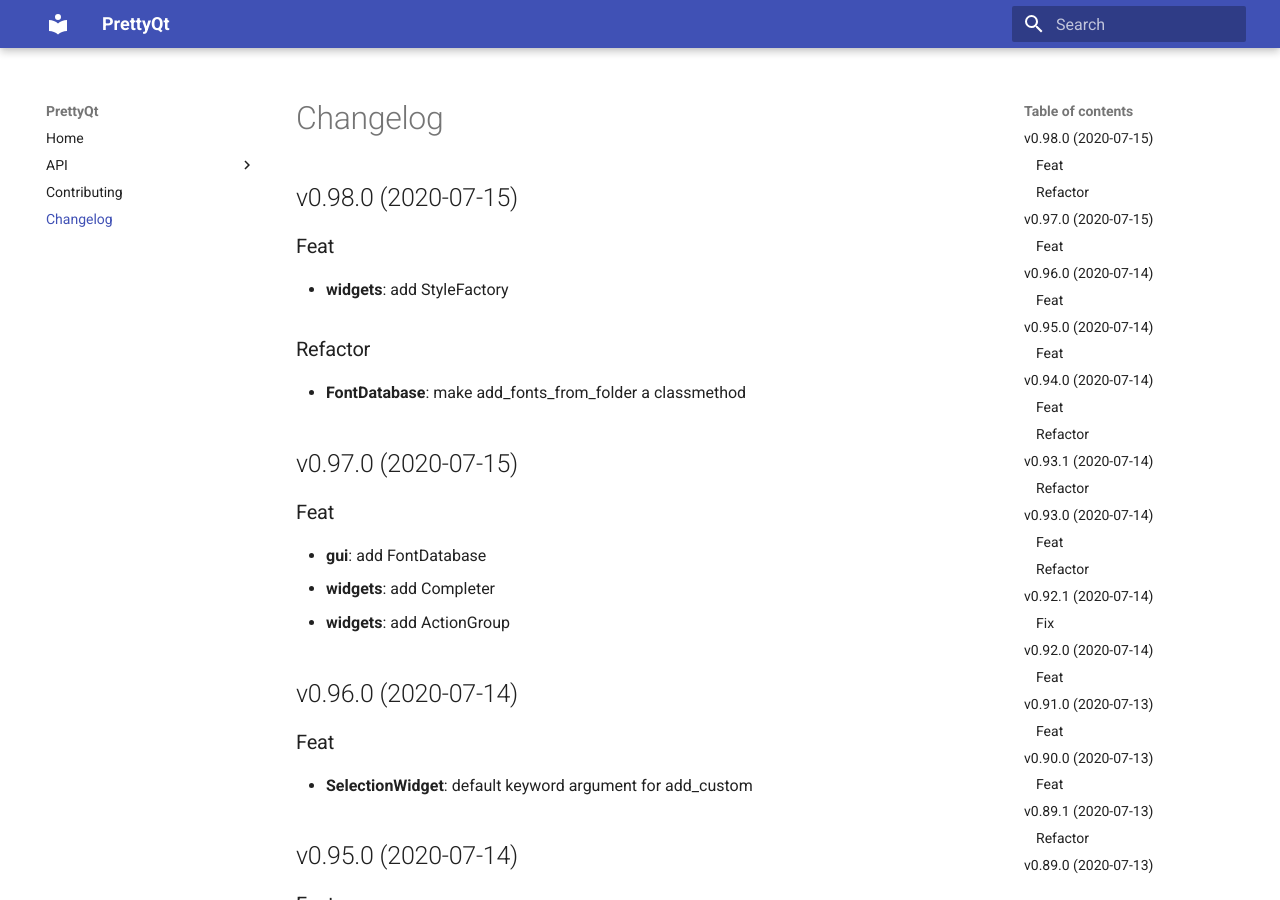
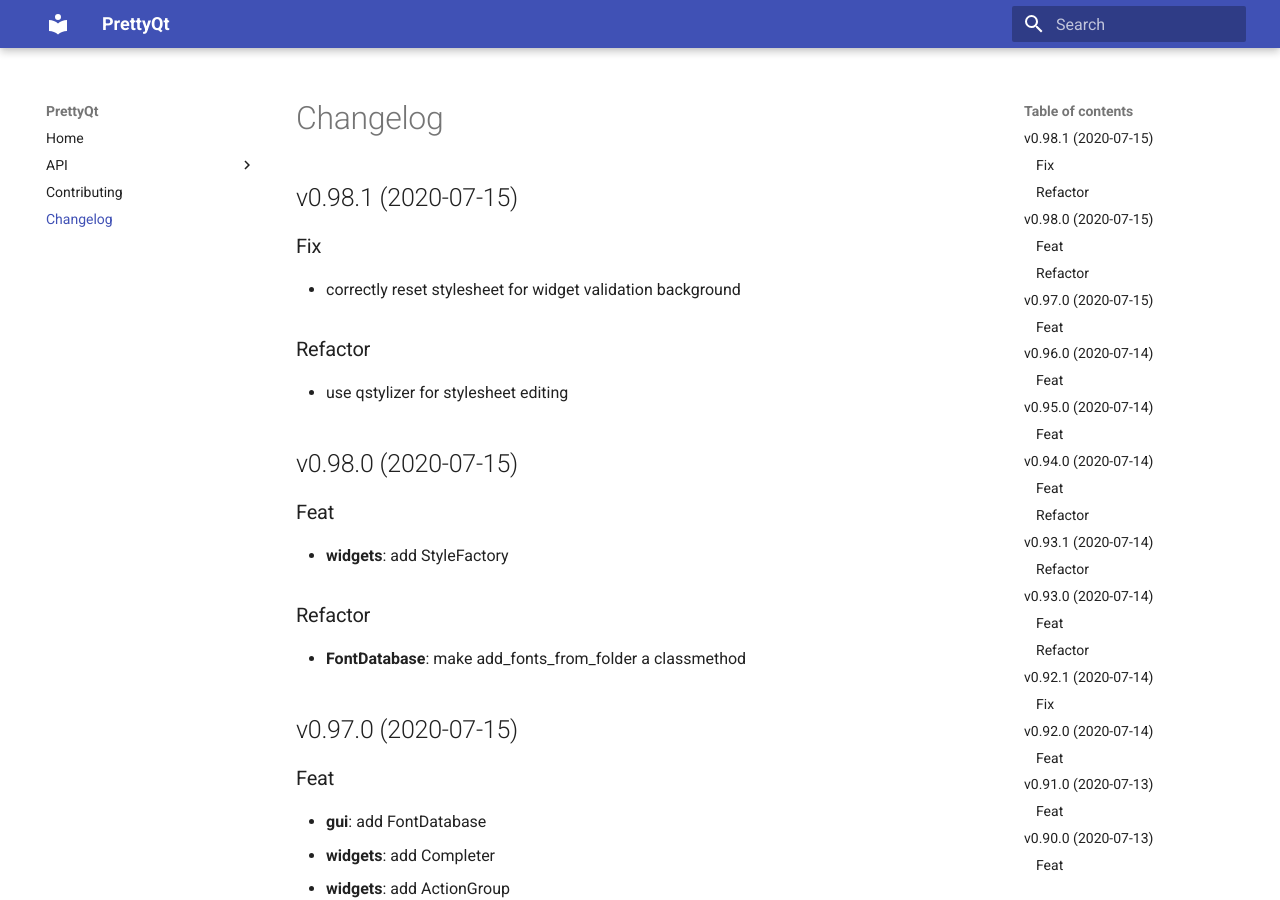
Before and after one commit to phil65/PrettyQt, an MkDocs documentation site: the page built from docs/changelog.md, in a window 1280 px wide and 900 px high. Built offline with MkDocs 1.6.1 and Material for MkDocs 9.7.7, drawn with Linux system fonts in a browser that asks for light colours.

Commit message:
bump: version 0.98.0 → 0.98.1

```diff
--- a/docs/changelog.md
+++ b/docs/changelog.md
@@ -1,3 +1,13 @@
+## v0.98.1 (2020-07-15)
+
+### Fix
+
+- correctly reset stylesheet for widget validation background
+
+### Refactor
+
+- use qstylizer for stylesheet editing
+
 ## v0.98.0 (2020-07-15)
 
 ### Feat
--- a/prettyqt/__init__.py
+++ b/prettyqt/__init__.py
@@ -4,7 +4,7 @@
 
 __author__ = """Philipp Temminghoff"""
 __email__ = "phil65@kodi.tv"
-__version__ = "0.98.0"
+__version__ = "0.98.1"
 
 
 __all__ = [
--- a/pyproject.toml
+++ b/pyproject.toml
@@ -1,6 +1,6 @@
 [tool.poetry]
 name = "prettyqt"
-version = "0.98.0"
+version = "0.98.1"
 description = "A pythonic layer on top of qtpy"
 readme = 'docs/index.md'
 repository = "https://github.com/phil65/prettyqt"
@@ -124,7 +124,7 @@
 '''
 [tool.commitizen]
 name = "cz_conventional_commits"
-version = "0.98.0"
+version = "0.98.1"
 tag_format = "v$version"
 version_files = [
     "prettyqt/__init__.py:__version__",
--- a/setup.py
+++ b/setup.py
@@ -40,6 +40,6 @@
     packages=find_packages(),
     test_suite="tests",
     url="https://github.com/phil65/prettyqt",
-    version="0.98.0",
+    version="0.98.1",
     zip_safe=False,
 )
```
Also changed, not shown: CHANGELOG.md (+10 -0 lines).
